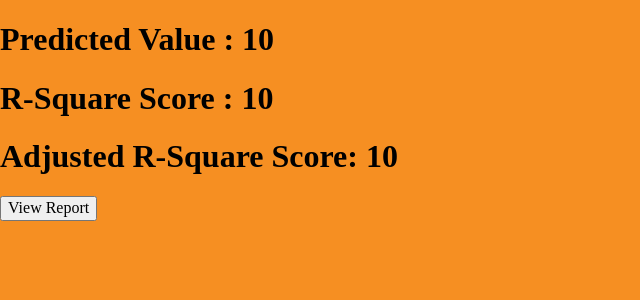
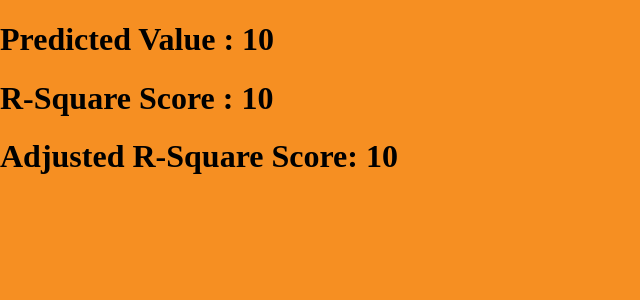
Before and after one commit to TewariUtkarsh/admission_prediction_LR, a Flask app: template templates/review.html in a window 1280 px wide. Shown: the top 300 px of the page, without its empty margins (0-640 px from the left). Run offline with Flask 2, Linux system fonts and the light colour scheme; the template is opened without the code that fills it: most values are stand-ins (such as "Sample title", 1, 10 or a date in 2020); some libraries are stand-ins or nearby versions.

Commit message:
make it better

```diff
--- a/templates/review.html
+++ b/templates/review.html
@@ -20,7 +20,7 @@
             <h1>Predicted Value        : {{score[2]}}</h1>
             <h1>R-Square Score         : {{score[0]}}</h1>
             <h1>Adjusted R-Square Score: {{score[1]}}</h1>
-            <input type="submit" value="View Report">
+<!--            <input type="submit" value="View Report">-->
         </form>
     </div>
 </body>
```
